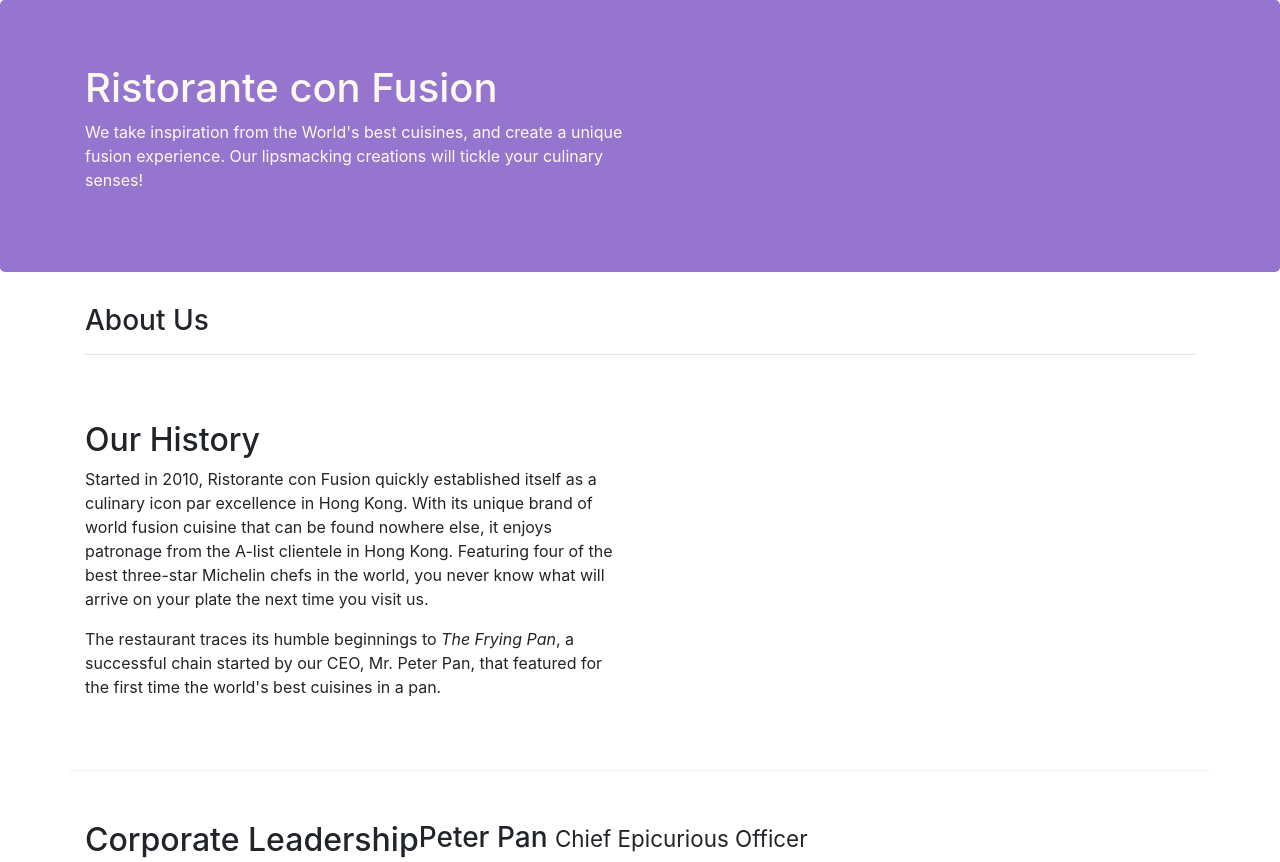
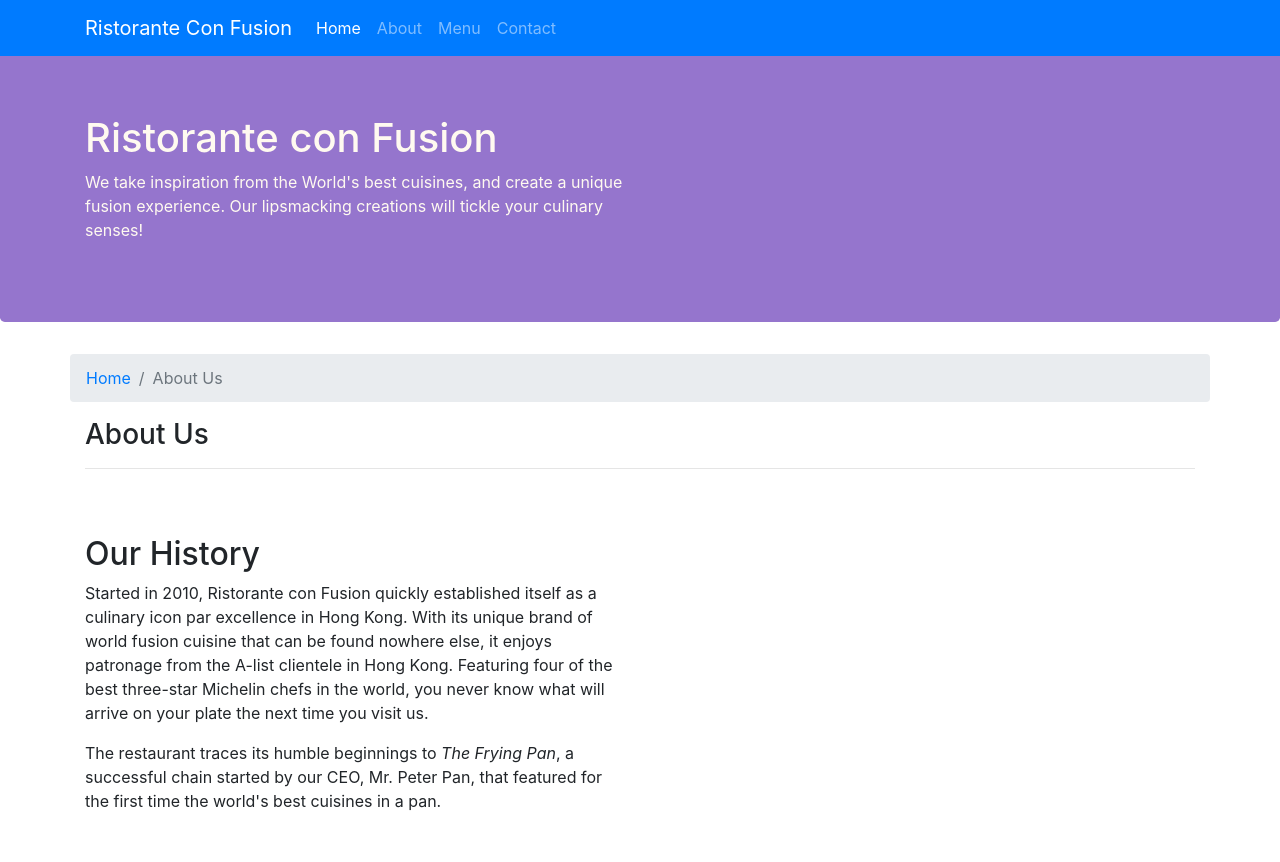
Before and after one commit to khudania/conFusion, a website: page aboutus.html in a window 1280 px wide. Shown: the top 862 px of the page. Drawn offline with nearby package versions, Linux system fonts and the light colour scheme.

Commit message:
Navbar and Breadcrumbs

```diff
--- a/aboutus.html
+++ b/aboutus.html
@@ -15,6 +15,25 @@
 </head>
 
 <body>
+        <nav class="navbar navbar-dark navbar-expand-sm bg-primary fixed-top">
+                <div class="container">
+
+                        <button class="navbar-toggler" type="button" data-toggle="collapse" data-target="#Navbar">
+                                <span class="navbar-toggler-icon"></span>
+                            </button>
+
+                   <a class="navbar-brand" href="#">Ristorante Con Fusion</a>
+                   <div class="collapse navbar-collapse" id="Navbar">
+                        <ul class="navbar-nav mr-auto">
+                            <li class="nav-item active"><a class="nav-link" href="#">Home</a></li>
+                            <li class="nav-item"><a class="nav-link" href="./aboutus.html">About</a></li>
+                            <li class="nav-item"><a class="nav-link" href="#">Menu</a></li>
+                            <li class="nav-item"><a class="nav-link" href="#">Contact</a></li>
+                        </ul>
+                        </div>
+
+                </div>
+            </nav>
 
     <header class="jumbotron">
         <div class="container">
@@ -31,8 +50,12 @@
     </header>
 
     <div class="container">
-        <div>
-            <div>
+        <div class="row">
+                <ol class="col-12 breadcrumb">
+                        <li class="breadcrumb-item"><a href="./index.html">Home</a></li>
+                        <li class="breadcrumb-item active">About Us</li>
+                    </ol>
+            <div class="col-12">
                 <h3>About Us</h3>
                 <hr>
             </div>
--- a/css/styles.css
+++ b/css/styles.css
@@ -29,3 +29,12 @@ address {
     margin: 0px;
     color: #0f0f0f;
 }
+
+body{
+    padding:50px 0px 0px 0px;
+    z-index:0;
+}
+
+.navbar-dark {
+     background-color: #512DA8;
+}
--- a/package.json
+++ b/package.json
@@ -10,6 +10,8 @@
   "license": "ISC",
   "dependencies": {
     "bootstrap": "^4.0.0",
+    "bootstrap-social": "^5.1.1",
+    "font-awesome": "^4.7.0",
     "jquery": "^3.3.1",
     "popper.js": "^1.12.9"
   }
```
Also changed, not shown: 1 other file.
